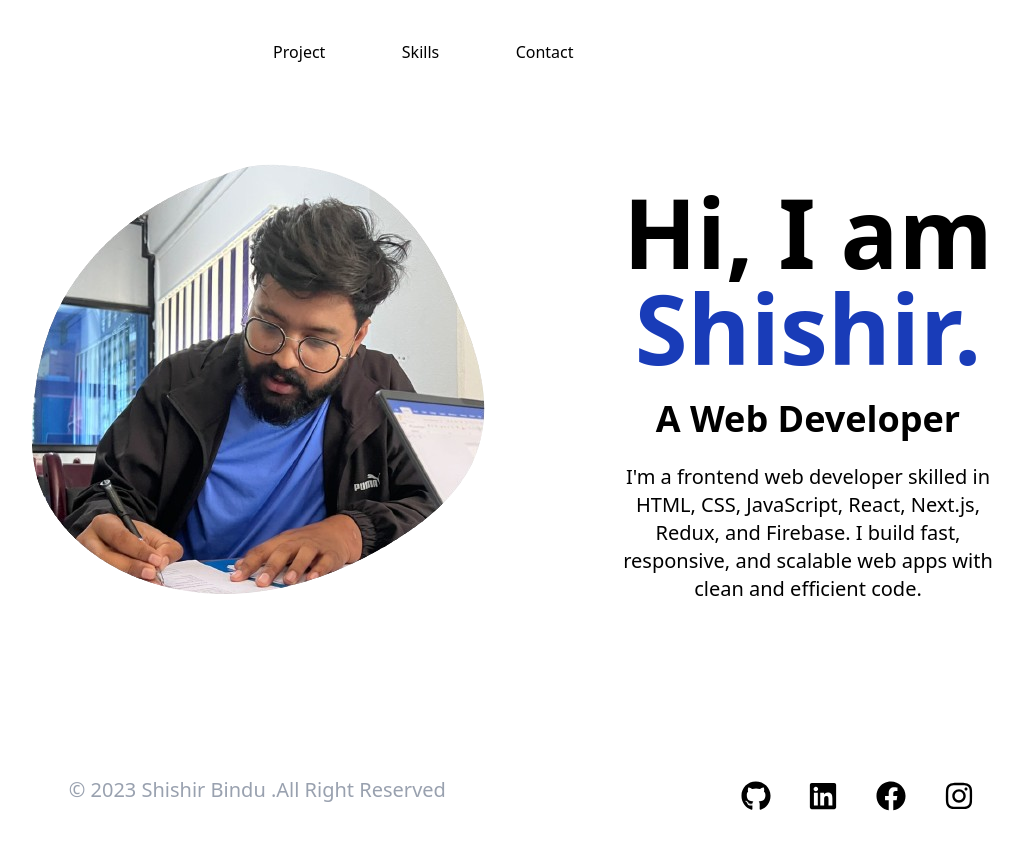
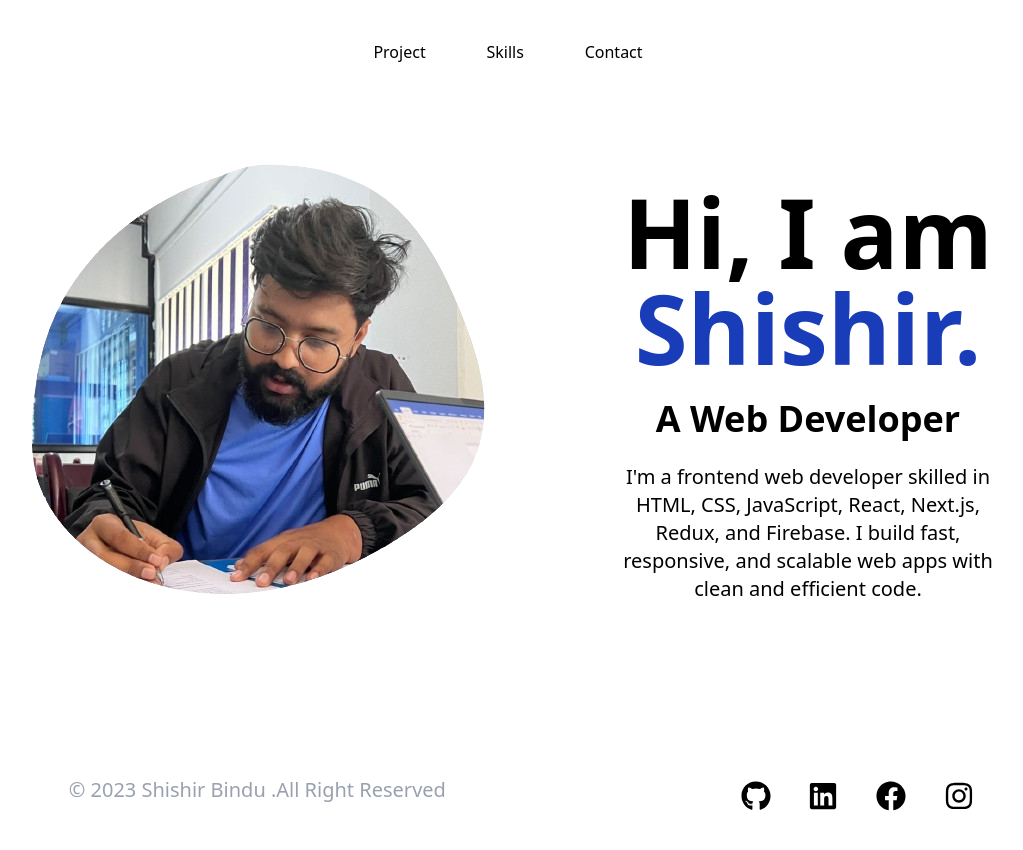
Before and after one commit to shishirbindu1/portfolio, a React (Vite) app: page / in a window 1280 px wide. Shown: the top 850 px of the page, without its empty margins (132-1155 px from the left). Built offline with nearby package versions, Linux system fonts and the light colour scheme.

Commit message:
header is re-arranged

```diff
--- a/src/component/Header/Header.jsx
+++ b/src/component/Header/Header.jsx
@@ -8,13 +8,13 @@ function Header() {
     <div className="wrapper">
       <div className="navigation grid grid-flow-col mx-5 mt-10">
         <div className="">
-          <ul className={`${openMenu?"sm:grid":"hidden"} sm:grid grid-flow-col gap-x-5 place-items-center w-3/4 md:w-1/2 place-self-end`}>
+          <ul className={`${openMenu?"sm:grid":"hidden"} sm:grid grid-flow-col gap-x-5 place-items-center w-3/4 md:w-1/2 place-self-center lg:w-1/4`}>
             <li>Project</li>
             <li>Skills</li>
             <li>Contact</li>
           </ul>
         </div>
-        <div className="menuIcons grid justify-items-end">
+        <div className="menuIcons grid justify-items-end md:hidden">
           <div className="bars sm:hidden" onClick={()=>setOpenMenu(!openMenu)}>
             {openMenu? <FaTimes/>:<FaBars/>}
           </div>
--- a/src/component/Project/Project.jsx
+++ b/src/component/Project/Project.jsx
@@ -2,7 +2,9 @@ import React from 'react'
 
 const Project = () => {
   return (
-    <div>Project</div>
+    <div className="wrapper md:py-10 md:px-10 my-10">
+
+    </div>
   )
 }
 
```
